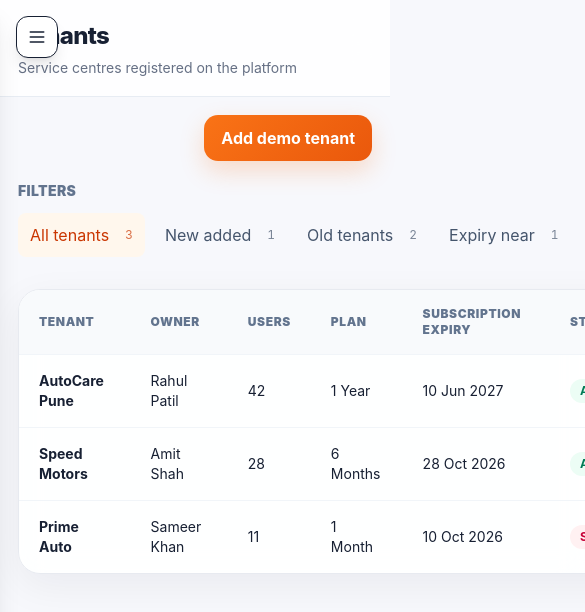
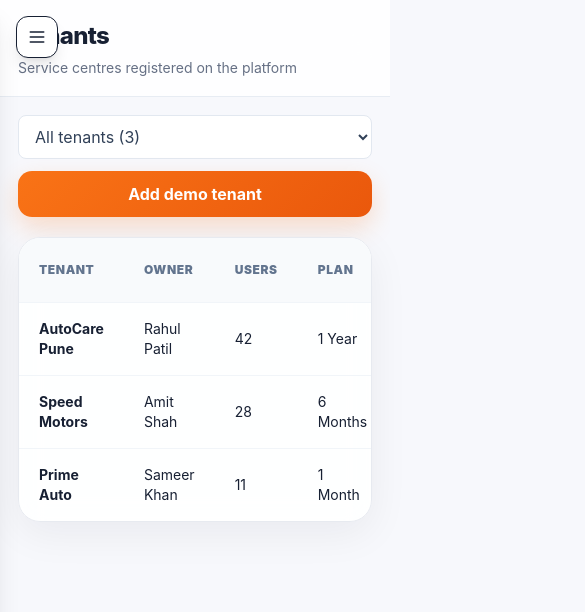
Before and after one commit to fahim-yadgir/vehical-service-platform-, a Next.js app: page /admin/tenants in a window 390 px wide. Shown: the top 612 px of the page, 585 px wide, since content can reach past the window. Built offline with nearby package versions, Linux system fonts and the light colour scheme; sample sign-in values are in the browser's storage.

Commit message:
make some changes on Filte UI and make this also better for mobile uses

```diff
--- a/components/admin/tenants.tsx
+++ b/components/admin/tenants.tsx
@@ -60,17 +60,29 @@ export default function Tenants() {
 		store.dispatch({ type: "tenants/added", payload: tenant });
 	}
 
+	function changeFilter(filter: TenantFilter) {
+		store.dispatch({ type: "tenants/filterChanged", payload: filter });
+		setCurrentPage(1);
+	}
+
 	return (
 		<AppShell role="admin">
 			<Topbar title="Tenants" subtitle="Service centres registered on the platform" />
 			<div className="container">
-				<div className="mb-5 flex justify-end">
-					<Button onClick={addDemoTenant}>Add demo tenant</Button>
-				</div>
-				<div className="grid gap-6 lg:grid-cols-[220px_minmax(0,1fr)]">
-					<aside className="self-start" aria-label="Tenant filters">
-						<h2 className="mb-3 text-sm font-black uppercase tracking-wide text-slate-500">Filters</h2>
-						<div className="flex gap-2 overflow-x-auto pb-2 lg:flex-col lg:overflow-visible">
+				<div className="mb-5 flex flex-col gap-3 lg:flex-row lg:items-center lg:justify-between">
+					<label htmlFor="tenant-filter" className="sr-only">Filter tenants</label>
+					<select
+						id="tenant-filter"
+						value={selectedFilter}
+						onChange={(event) => changeFilter(event.target.value as TenantFilter)}
+						className="w-full rounded-lg border border-slate-200 bg-white px-3 py-2.5 text-sm font-semibold text-slate-700 outline-none focus:border-orange-400 focus:ring-2 focus:ring-orange-100 lg:hidden"
+					>
+						{filters.map((filter) => {
+							const count = items.filter((tenant) => matchesFilter(tenant, filter.value, todayTime, thirtyDays)).length;
+							return <option key={filter.value} value={filter.value}>{filter.label} ({count})</option>;
+						})}
+					</select>
+					<div className="hidden flex-wrap items-center gap-1.5 lg:flex" aria-label="Tenant filters">
 						{filters.map((filter) => {
 							const count = items.filter((tenant) => matchesFilter(tenant, filter.value, todayTime, thirtyDays)).length;
 							return (
@@ -78,20 +90,17 @@ export default function Tenants() {
 									key={filter.value}
 									type="button"
 									aria-pressed={selectedFilter === filter.value}
-										onClick={() => {
-											store.dispatch({ type: "tenants/filterChanged", payload: filter.value });
-											setCurrentPage(1);
-										}}
-										className={`flex shrink-0 items-center justify-between gap-4 rounded-lg px-3 py-2.5 text-left text-sm font-semibold transition ${selectedFilter === filter.value ? "bg-orange-50 text-orange-700" : "text-slate-600 hover:bg-slate-50"}`}
+									title={filter.label}
+									onClick={() => changeFilter(filter.value)}
+									className={`whitespace-nowrap rounded-lg px-2.5 py-2 text-xs font-semibold transition ${selectedFilter === filter.value ? "bg-orange-50 text-orange-700" : "text-slate-600 hover:bg-slate-50"}`}
 								>
-										<span>{filter.label}</span>
-										<span className="text-xs tabular-nums opacity-70">{count}</span>
+									{filter.label} <span className="opacity-70">{count}</span>
 								</button>
 							);
 						})}
 					</div>
-					</aside>
-
+					<Button onClick={addDemoTenant}>Add demo tenant</Button>
+				</div>
 				<div className="min-w-0">
 						<DataTable
 							headers={["Tenant", "Owner", "Users", "Plan", "Subscription expiry", "Status", "Action"]}
@@ -130,7 +139,6 @@ export default function Tenants() {
 						)}
 					</div>
 			</div>
-			</div>
 		</AppShell>
 	);
 }
```
Lines whose indentation alone changed are shown as unchanged.
